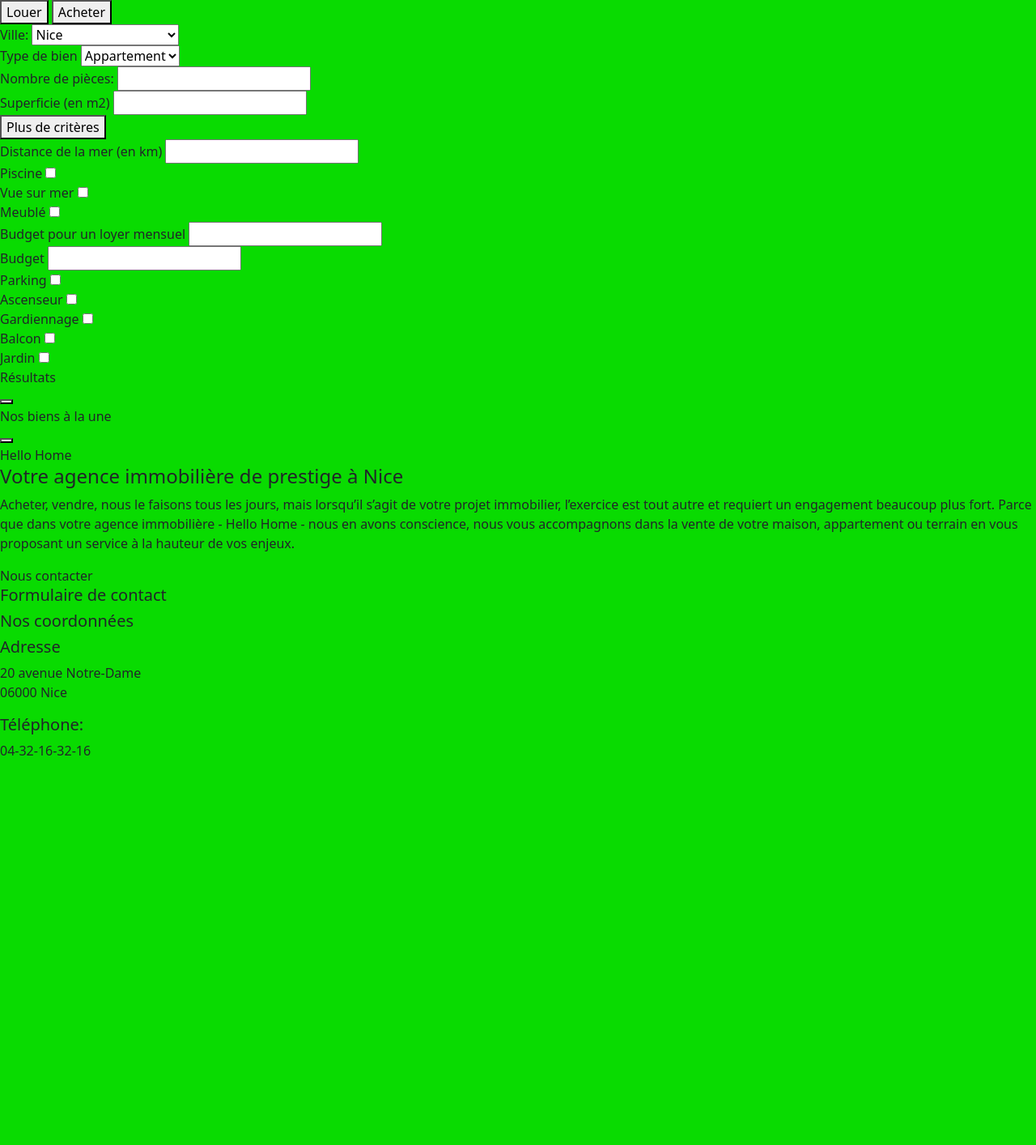
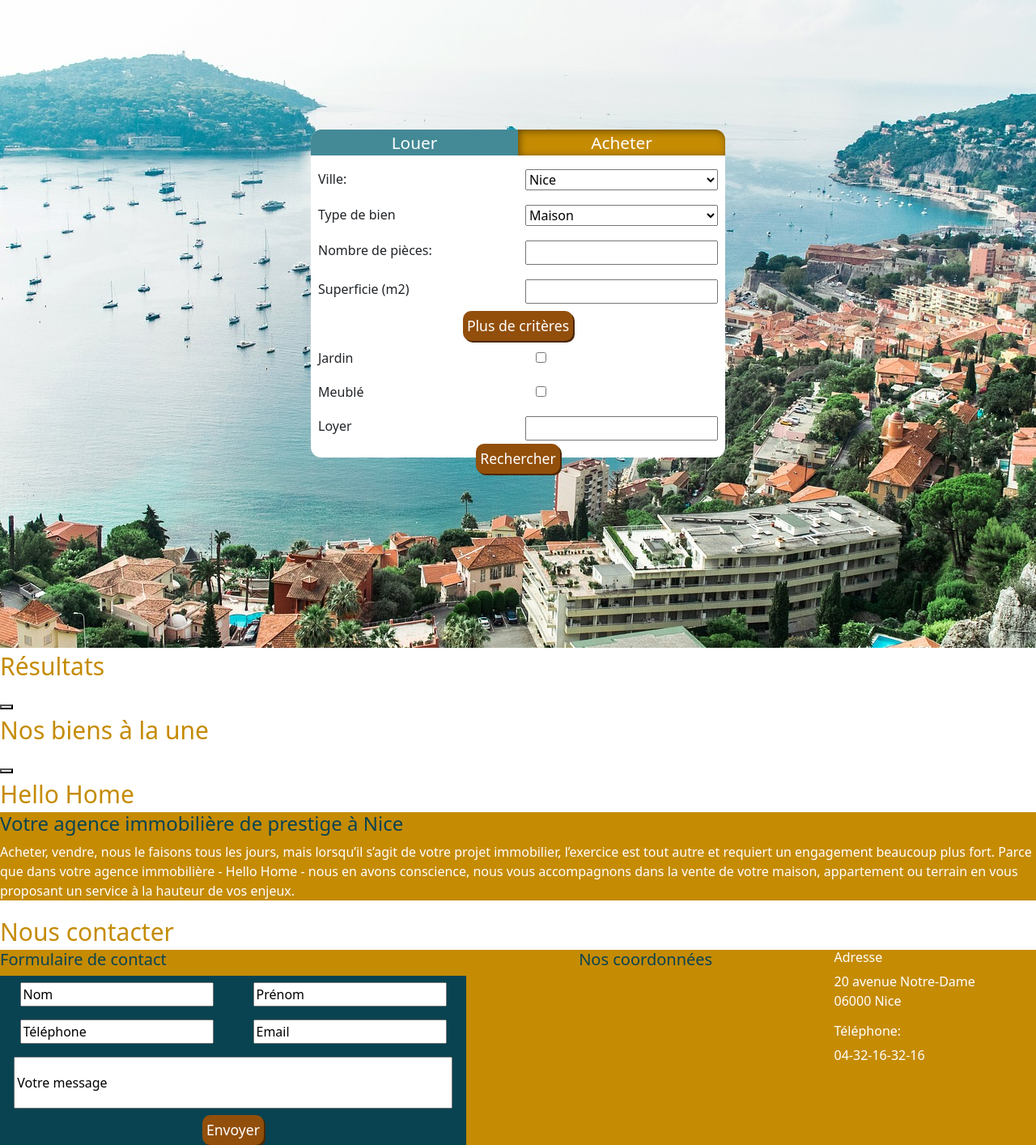
Before and after one commit to ColasRblr/HelloHome, a PHP site: page / in a window 1280 px wide. Shown: the whole page at 81% size. Before the commit the page ends 933 px from the top, so only its background shows below. Run offline with PHP 8.4, Linux system fonts and the light colour scheme; some libraries are stand-ins or nearby versions.

Commit message:
html/css homepage done; responsive and details to do later

```diff
--- a/style/homepage.css
+++ b/style/homepage.css
@@ -0,0 +1,165 @@
+/* LANDING PAGE WITH BACKGROUNC PICTURE */
+
+#landingPage {
+    width: 100vw;
+    height: 100vh;
+    background: url(../asset/nice.jpg)no-repeat center center;
+    background-position: cover;
+    display: flex;
+    justify-content: center;
+}
+
+/* SEARCH FORM */
+
+#researchForm {
+    background-color: white;
+    position: absolute;
+    top: 20vh;
+    padding-bottom: 2px;
+    width: 40%;
+    display: flex;
+    flex-direction: column;
+    border-radius: 13px;
+    align-items: center;
+}
+#researchFormContent{
+    width: 100%;
+}
+
+#rentOrSaleBtns {
+    width:100%;
+    display: flex;
+    border-top-left-radius: 13px;
+    margin-bottom: 8px;
+    height:2em;
+}
+
+#rentalBtn {
+    width: 50%;
+    background-color: #448A96;
+    color:white;
+    font-size:1.3em;
+    border-style: none;
+    border-top-left-radius: 13px;
+}
+
+#saleBtn {
+    width: 50%;
+    background-color: #C58B03;
+    color:white;
+    font-size:1.3em;
+    border-style: none;
+    border-top-right-radius: 13px;
+    box-shadow: inset 2px 2px 10px #6a4c04;
+}
+
+#location, #property, #rooms, #area, #rent, #seaDistance, #price {
+    display: flex;
+    justify-content: space-between;
+}
+
+label, #location-select, #type-select, #roomsInput, #areaInput, #rentInput, #seaDistanceInput, #priceInput {
+    width:50%;
+    margin:9px;
+}
+
+#price, #rent {
+    margin-bottom: 10px;
+}
+
+#filterBtn, #searchBtn {
+    display: flex;
+    justify-content: center;
+
+}
+
+#searchBtn {
+    position:relative;
+}
+#searchFormBtn {
+    position: absolute;
+    top:-15px;
+}
+
+#moreFiltersBtn, #searchFormBtn, #contactBtn {
+    border-radius: 10px;
+    background-color: #924F0B;
+    color:#fff;
+    font-size:1.1em;
+    border-style: none;
+    box-shadow:#4c2702 2px 2px;
+    padding:0.3em;
+}
+
+#moreFiltersBtn:hover, #searchFormBtn:hover, #contactBtn:hover{
+    background-color: #fff;
+    color:#924F0B;;
+
+}
+
+
+/* GENERAL */
+
+.homePageTitles{
+    color:#C58B03;
+    font-size:30px;
+}
+
+h4{
+    color:#094351;
+}
+
+h5{
+    color:#094351;
+}
+
+/* HELLO HOME DESCRIPTION */
+
+#helloHomeDescription, #contactContent {
+    background-color: #C58B03 ;
+    color:white;
+}
+
+/* CONTACT SECTION */
+
+#contactContent{
+    display: flex;
+    justify-content: space-between;
+}
+
+#contactDetails {
+    display: flex;
+    justify-content: space-around;
+}
+
+#containerMap, #containerAddress {
+    display: flex;
+    flex-direction: column;
+}
+
+#contactForm, #contactDetails{
+    width:50%;
+}
+
+#contact {
+    width:90%;
+    background-color: #094351;
+    display: flex;
+    flex-direction: column ;
+    align-items: center;
+}
+
+#messageInput{
+    width: 94%;;
+}
+
+#nameDiv, #contactDiv, #messageDiv {
+    display: flex;
+    width:100%;
+    justify-content: space-around;
+    margin:0.5em;
+}
+
+#messageDiv{
+    height:4em;
+}
--- a/style/style.css
+++ /dev/null
@@ -1,3 +0,0 @@
-body {
-  background-color: rgb(9, 219, 1);
-}
--- a/views/ViewHome.php
+++ b/views/ViewHome.php
@@ -3,13 +3,14 @@
 <!-- Landing page with picture in background and research form -->
 <div id="landingPage">
     <div id="researchForm">
-        <form action="../index.php" method="post">
+        <form action="../index.php" method="post" id="researchFormContent">
 
-        <!-- Buttons that trigger -->
-            <div id="rentOrSale">
-                <button id="rental">Louer</button>
-                <button id="sale">Acheter</button>
+            <!-- Buttons that trigger rental or sale filters -->
+            <div id="rentOrSaleBtns">
+                <button id="rentalBtn" type="button" value="rental">Louer</button>
+                <button id="saleBtn" type="button" value="sale">Acheter</button>
             </div>
+
             <!-- Property search form : general attributes for both sales and rentals, flats and houses -->
             <div id="location">
                 <label for="location">Ville:</label>
@@ -21,26 +22,30 @@
             </div>
             <div id="property">
                 <label for="property">Type de bien </label>
-                <select name="location" id="location-select">
-                    <option value="flat">Appartement</option>
-                    <option value="house">Maison</option>
+                <select name="location" id="type-select">
+                    <option value="house" id="houseSelected">Maison</option>
+                    <option value="flat" id="flatSelected">Appartement</option>
                 </select>
             </div>
             <div id="rooms">
                 <label for="rooms">Nombre de pièces:</label>
-                <input type="number" id="rooms" name="rooms"></input>
+                <input type="number" id="roomsInput" name="rooms"></input>
             </div>
-            <div id="price">
-                <label for="area">Superficie (en m2)</label>
-                <input type="number" id="area" name="area"></input>
+            <div id="area">
+                <label for="area">Superficie (m2)</label>
+                <input type="number" id="areaInput" name="area"></input>
             </div>
 
-            <button id="moreFilters">Plus de critères</button>
+            <!-- button that trigger more filters (common to sales, rentals, flats and houses) -->
+            <div id="filterBtn">
+                <button id="moreFiltersBtn" type="button">Plus de critères</button>
+            </div>
+
             <!-- More detailed filters which will appear if user clicks on the upper button -->
             <section id="generalFilters">
                 <div id="seaDistance">
-                    <label for="seaDistance">Distance de la mer (en km)</label>
-                    <input type="number" id="seaDistance" name="seaDistance"></input>
+                    <label for="seaDistance">Distance de la mer (km)</label>
+                    <input type="number" id="seaDistanceInput" name="seaDistance"></input>
                 </div>
                 <div id="pool">
                     <label for="pool">Piscine</label>
@@ -52,27 +57,7 @@
                 </div>
             </section>
 
-            <!-- Two specific attributes if it's a rental-->
-            <section id="rentalFilters">
-                <div id="furnished">
-                    <label for="furnished">Meublé</label>
-                    <input type="checkbox" name="furnished">
-                </div>
-                <div id="rent">
-                    <label for="rent">Budget pour un loyer mensuel</label>
-                    <input type="number" id="rent" name="rent"></input>
-                </div>
-            </section>
-
-            <!-- One specific attribute if it's a sale-->
-            <section id="saleFilters">
-                <div>
-                    <label for="price">Budget</label>
-                    <input type="number" id="price" name="price"></input>
-                </div>
-            </section>
-
-            <!-- Specific attribute if it's a flat-->
+            <!-- Specific attribute if it's a flat (triggered by -->
             <section id="flatFilters">
                 <div id="parking">
                     <label for="parking">Parking</label>
@@ -99,7 +84,31 @@
                     <input type="checkbox" name="garden">
                 </div>
             </section>
+            <!-- Two specific attributes if it's a rental-->
+            <section id="rentalFilters">
+                <div id="furnished">
+                    <label for="furnished">Meublé </label>
+                    <input type="checkbox" name="furnished">
 
+                </div>
+                <div id="rent">
+                    <label for="rent">Loyer</label>
+                    <input type="number" id="rentInput" name="rent"></input>
+                </div>
+            </section>
+
+            <!-- One specific attribute if it's a sale-->
+            <section id="saleFilters">
+                <div id="price">
+                    <label for="price">Budget</label>
+                    <input type="number" id="priceInput" name="price"></input>
+                </div>
+            </section>
+
+            <!-- Search button -->
+            <div id="searchBtn">
+                <button type="submit" id="searchFormBtn">Rechercher</button>
+            </div>
         </form>
 
     </div>
@@ -154,22 +163,41 @@
 
 <div id="contactSection">
     <div class="homePageTitles">Nous contacter</div>
+    <div id="contactContent">
         <div id="contactForm">
             <h5>Formulaire de contact</h5>
-        <form action=""></form>
+            <form action="../index.php" method="post" id="contact">
+                <div id="nameDiv">
+                    <input type="text" value="Nom" id="nameInput">
+                    <input type="text" value="Prénom" id="firstNameInput">
+                </div>
+                <div id="contactDiv">
+                    <input type="text" value="Téléphone" id="phoneInput">
+                    <input type="text" value="Email" id="emailInput">
+                </div>
+                <div id="messageDiv">
+                    <input type="textarea" value="Votre message" id="messageInput">
+                </div>
+                <div id="sendBtnDiv">
+                    <button type="submit" id="contactBtn">Envoyer</button>
+                </div>
+            </form>
         </div>
         <div id="contactDetails">
+            <div id="containerMap">
                 <h5>Nos coordonnées</h5>
-        <div id="containerMap">
                 <div id="map"></div>
+            </div>
+            <div id="containerAddress">
                 <div id="address">
-                <h5>Adresse</h5>
+                    <h6>Adresse</h6>
                     <p>20 avenue Notre-Dame </br>
                         06000 Nice</p>
                 </div>
                 <div id="phoneNumber"></div>
-            <h5>Téléphone:</h5>
+                <h6>Téléphone:</h6>
                 <p>04-32-16-32-16</p>
             </div>
         </div>
     </div>
+</div>
--- a/views/gabarit.php
+++ b/views/gabarit.php
@@ -7,9 +7,8 @@
     <meta name="viewport" content="width=device-width, initial-scale=1.0">
     <link href="https://cdn.jsdelivr.net/npm/bootstrap@5.3.0-alpha1/dist/css/bootstrap.min.css" rel="stylesheet" integrity="sha384-GLhlTQ8iRABdZLl6O3oVMWSktQOp6b7In1Zl3/Jr59b6EGGoI1aFkw7cmDA6j6gD" crossorigin="anonymous">
     <link rel="stylesheet" href="./style/style.css">
-    <link rel="stylesheet" href=".style/homepage.css">
-    <link rel="stylesheet" href="./style/dashboardHomePage.css">
-    <link rel="stylesheet" href="./style/dashboardAddProperty.css">
+    <link rel="stylesheet" href="./style/homepage.css">
+    <script src="https://code.jquery.com/jquery-3.6.3.min.js" integrity="sha256-pvPw+upLPUjgMXY0G+8O0xUf+/Im1MZjXxxgOcBQBXU=" crossorigin="anonymous"></script>
     <link rel="stylesheet" href="https://cdn.jsdelivr.net/npm/bootstrap-icons@1.10.3/font/bootstrap-icons.css">
     <link rel="stylesheet" href="https://cdn.jsdelivr.net/npm/sweetalert2@11.1.4/dist/sweetalert2.min.css">
     <title><?= $titre ?></title>
@@ -18,7 +17,7 @@
 
     <footer>
     </footer>
-
+    <script src="js/home.js"></script>
     <script src="https://cdn.jsdelivr.net/npm/@popperjs/core@2.11.6/dist/umd/popper.min.js" integrity="sha384-oBqDVmMz9ATKxIep9tiCxS/Z9fNfEXiDAYTujMAeBAsjFuCZSmKbSSUnQlmh/jp3" crossorigin="anonymous"></script>
     <script src="https://cdn.jsdelivr.net/npm/bootstrap@5.3.0-alpha1/dist/js/bootstrap.min.js" integrity="sha384-mQ93GR66B00ZXjt0YO5KlohRA5SY2XofN4zfuZxLkoj1gXtW8ANNCe9d5Y3eG5eD" crossorigin="anonymous"></script>
     <script src="https://cdn.jsdelivr.net/npm/bootstrap@5.3.0-alpha1/dist/js/bootstrap.bundle.min.js" integrity="sha384-w76AqPfDkMBDXo30jS1Sgez6pr3x5MlQ1ZAGC+nuZB+EYdgRZgiwxhTBTkF7CXvN" crossorigin="anonymous"></script>
```
Also changed, not shown: js/home.js (added, +49 -0 lines), asset/nice.jpg. Lines whose indentation alone changed are shown as unchanged.
